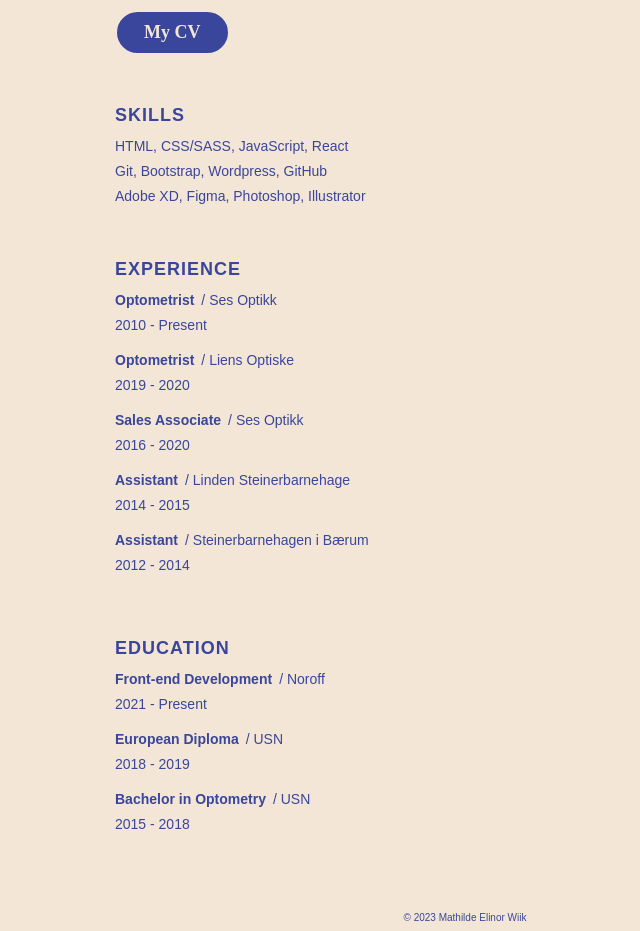
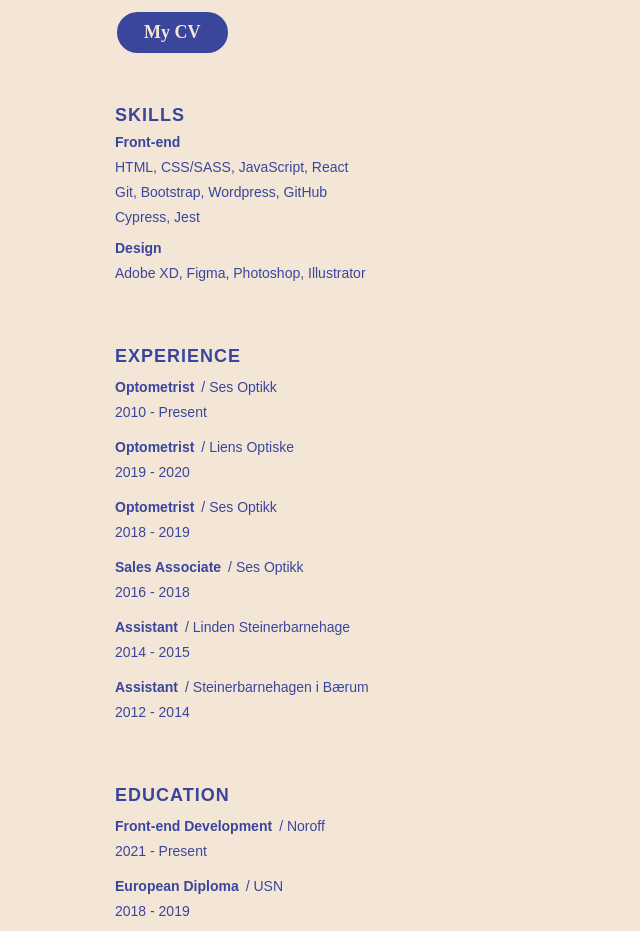
Before and after one commit to mathildeew/mathildeelinor-react, a React (Vite) app: page /about in a window 1280 px wide. Shown: the part 940-1871 px from the top of the page, without its empty margins (175-815 px from the left). Built offline with nearby package versions, Linux system fonts and the light colour scheme; a web font is replaced by a local one.

Commit message:
clean up about

```diff
--- a/src/components/About/AboutContainer.styles.jsx
+++ b/src/components/About/AboutContainer.styles.jsx
@@ -21,6 +21,10 @@ export const AboutContainer = styled.main`
   h1 {
     font-size: 10rem;
     margin-bottom: 40px;
+  }
+
+  h3 {
+    margin-bottom: 5px;
   }
 
   span {
--- a/src/components/About/index.jsx
+++ b/src/components/About/index.jsx
@@ -100,9 +100,18 @@ export default function About() {
 
           <section className="part">
             <h2>Skills</h2>
-            <p>HTML, CSS/SASS, JavaScript, React</p>
-            <p>Git, Bootstrap, Wordpress, GitHub</p>
-            <p>Adobe XD, Figma, Photoshop, Illustrator</p>
+
+            <div className="bulk">
+              <h3>Front-end</h3>
+              <p>HTML, CSS/SASS, JavaScript, React</p>
+              <p>Git, Bootstrap, Wordpress, GitHub</p>
+              <p>Cypress, Jest</p>
+            </div>
+
+            <div className="bulk">
+              <h3>Design</h3>
+              <p>Adobe XD, Figma, Photoshop, Illustrator</p>
+            </div>
           </section>
 
           <section className="part">
--- a/src/js/about.js
+++ b/src/js/about.js
@@ -1,22 +1,28 @@
 export const experience = [
   {
-    id: 5,
+    id: 6,
     title: "Optometrist",
     company: "Ses Optikk",
     year: "2010 - Present",
   },
   {
-    id: 4,
+    id: 5,
     title: "Optometrist",
     company: "Liens Optiske",
     year: "2019 - 2020",
+  },
+  {
+    id: 4,
+    title: "Optometrist",
+    company: "Ses Optikk",
+    year: "2018 - 2019",
   },
   ,
   {
     id: 3,
     title: "Sales Associate",
     company: "Ses Optikk",
-    year: "2016 - 2020",
+    year: "2016 - 2018",
   },
   {
     id: 2,
```
